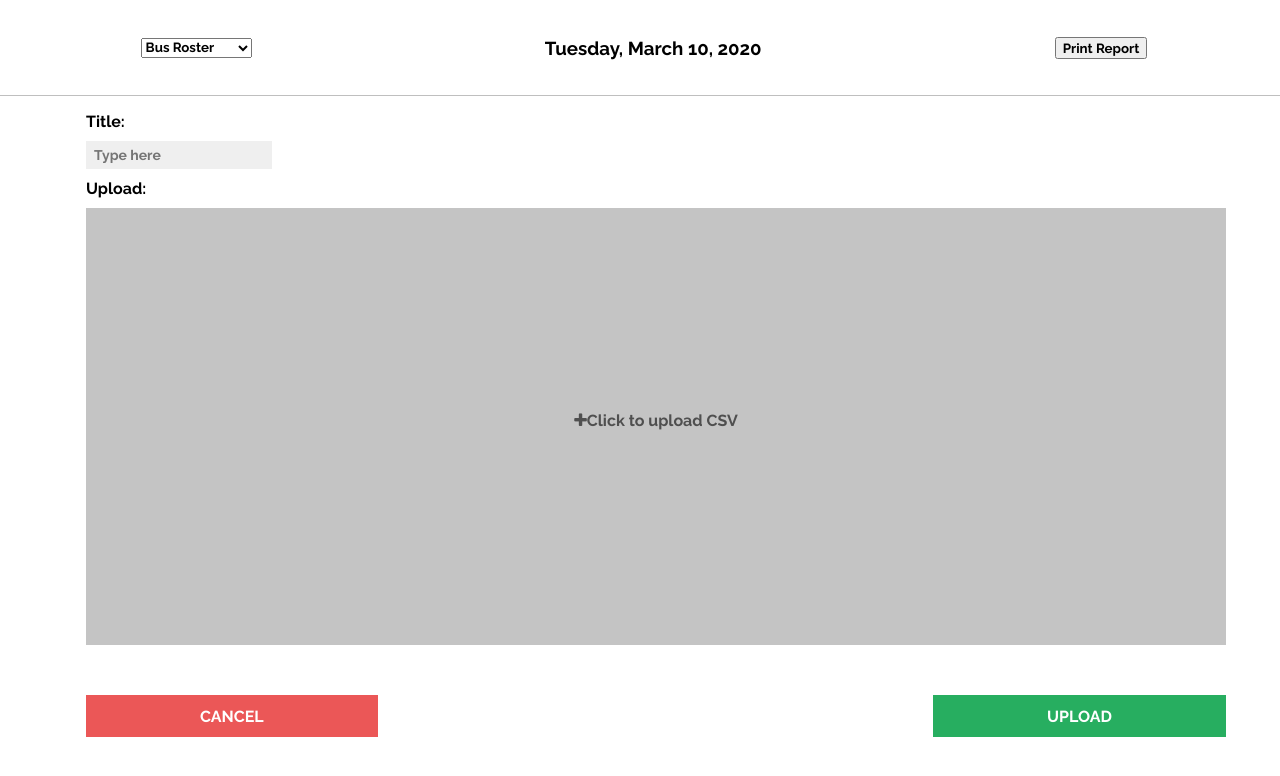
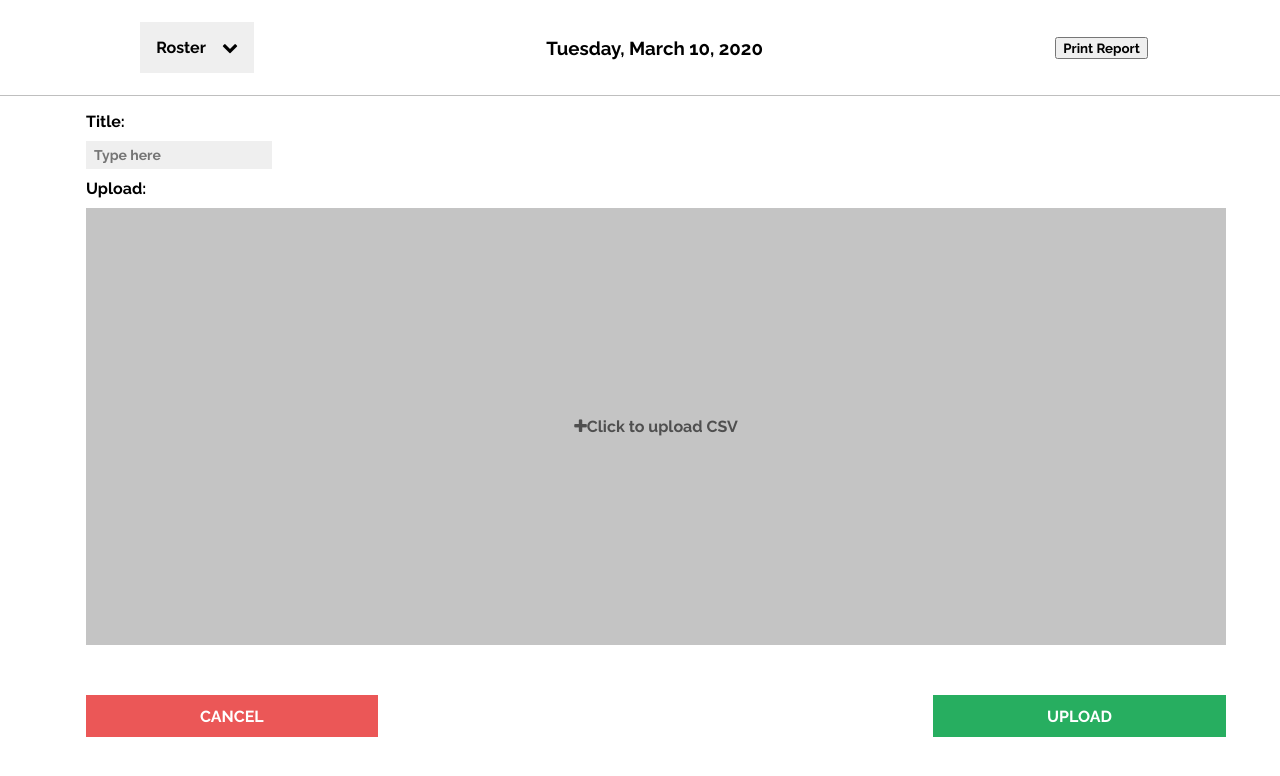
Before and after one commit to GTBitsOfGood/bgc-safety, a Next.js app: page /csv_upload in a window 1280 px wide. Shown: the top 776 px of the page. Built offline with nearby package versions, Linux system fonts and the light colour scheme.

Commit message:
redo dropdown style and add functionality

```diff
--- a/client/components/Header/Header.jsx
+++ b/client/components/Header/Header.jsx
@@ -1,8 +1,13 @@
 import React from "react";
+import Router from "next/router";
+import Link from "next/link";
+import PropTypes from "prop-types";
+
 import styles from "./Header.module.css";
+import Dropdown from "../dropdown";
+import routes from "../../../utils/routes";
 
-const Header = () => {
-  function getDate() {
+const getDate = () => {
   const today = new Date();
   const months = [
     "January",
@@ -30,20 +35,62 @@ const Header = () => {
   return `${days[today.getDay()]}, ${
     months[today.getMonth()]
   } ${today.getDate()}, ${today.getFullYear()}`;
+};
+
+class Header extends React.Component {
+  constructor(props) {
+    super(props);
+
+    this.state = {
+      showContent: false,
+      selected: props.defaultSelected
+    };
+
+    this.toggleDropdown = this.toggleDropdown.bind(this);
+
+    Router.events.on("routeChangeComplete", url => {
+      const route = routes.find(rt => rt.link === url);
+      if (route) {
+        this.setState({ selected: route.name });
+      }
+      this.setState({ showContent: false });
+    });
   }
 
+  toggleDropdown() {
+    const { showContent } = this.state;
+    this.setState({ showContent: !showContent });
+  }
+
+  render() {
+    const { showContent, selected } = this.state;
     return (
       <div className={styles.root}>
-      <select id="dropdown">
-        <option value="roster">Bus Roster</option>
-        <option value="checkIn">Club Check In</option>
-      </select>
-      <h3 style={{ padding: "10px 20px", textAlign: "center" }}>{getDate()}</h3>
+        <Dropdown
+          selected={selected}
+          toggleDropdown={this.toggleDropdown}
+          showContent={showContent}
+        >
+          <Link href="/roster">
+            <a>Bus Roster</a>
+          </Link>
+          <Link href="/checkin">
+            <a>Club Check In</a>
+          </Link>
+        </Dropdown>
+        <h3 style={{ padding: "10px 20px", textAlign: "center" }}>
+          {getDate()}
+        </h3>
         <button onClick="" type="submit">
           Print Report
         </button>
       </div>
     );
+  }
+}
+
+Header.propTypes = {
+  defaultSelected: PropTypes.string.isRequired
 };
 
 export default Header;
--- a/client/components/Header/Header.module.css
+++ b/client/components/Header/Header.module.css
@@ -7,3 +7,7 @@
   align-items: center;
   border-bottom: 1px solid rgba(128, 128, 128, 0.5);
 }
+
+.dropdown-menu select {
+  display: none;
+}
--- /dev/null
+++ b/client/components/dropdown.jsx
@@ -0,0 +1,29 @@
+import React from "react";
+import PropTypes from "prop-types";
+
+import styles from "./dropdown.module.css";
+
+const Dropdown = props => {
+  const { selected, children, showContent, toggleDropdown } = props;
+
+  return (
+    <div className={styles.dropdown}>
+      <button type="button" className={styles.dropbtn} onClick={toggleDropdown}>
+        {selected}
+        <span className={styles.arrowContainer}>
+          <i className={`fa fa-chevron-down ${styles.arrowButton}`} />
+        </span>
+      </button>
+      {showContent && <div className={styles.dropdownContent}>{children}</div>}
+    </div>
+  );
+};
+
+Dropdown.propTypes = {
+  selected: PropTypes.string.isRequired,
+  children: PropTypes.shape.isRequired,
+  showContent: PropTypes.bool.isRequired,
+  toggleDropdown: PropTypes.func.isRequired
+};
+
+export default Dropdown;
--- /dev/null
+++ b/client/components/dropdown.module.css
@@ -0,0 +1,39 @@
+.dropdown {
+  position: relative;
+  display: inline-block;
+}
+
+.dropbtn {
+  align-items: stretch;
+  background-color: #efefef;
+  padding: 16px;
+  font-size: 16px;
+  border: none;
+  cursor: pointer;
+  color: black;
+}
+
+.dropbtn:hover, .dropbtn:focus {
+  background-color: #e0e0e0;
+  outline: none;
+}
+
+.dropdownContent {
+  position: absolute;
+  background-color: #f1f1f1;
+  min-width: 160px;
+  box-shadow: 0px 8px 16px 0px rgba(0,0,0,0.2);
+  z-index: 1;
+}
+
+.dropdownContent a {
+  color: black;
+  padding: 12px 16px;
+  text-decoration: none;
+  display: block;
+}
+
+.arrowButton {
+  padding-left:16px;
+  color: black;
+}
--- a/pages/_app.jsx
+++ b/pages/_app.jsx
@@ -22,7 +22,7 @@ class MyApp extends App {
           />
         </Head>
         <div className="App">
-          <Header />
+          <Header defaultSelected="Roster"/>
           <div className="Content">
             <Component {...pageProps} />
           </div>
--- a/pages/csv_upload.jsx
+++ b/pages/csv_upload.jsx
@@ -36,7 +36,7 @@ class CSVUpload extends React.Component {
               {uploadedFile && (
                 <div className="uploaded-container">
                   <div className="file-upload">
-                    <i className="fa fa-check" />
+                    <i className="fa fa-check big-icon" />
                     Uploaded File!
                   </div>
                 </div>
--- a/public/static/App.css
+++ b/public/static/App.css
@@ -109,7 +109,7 @@ input[type="file"] {
   color: #4f4f4f;
 }
 
-.fa {
+.big-icon {
   display: block;
   text-align: center;
   font-size: 64px;
```
Also changed, not shown: .eslintrc.json. Lines whose indentation alone changed are shown as unchanged.
